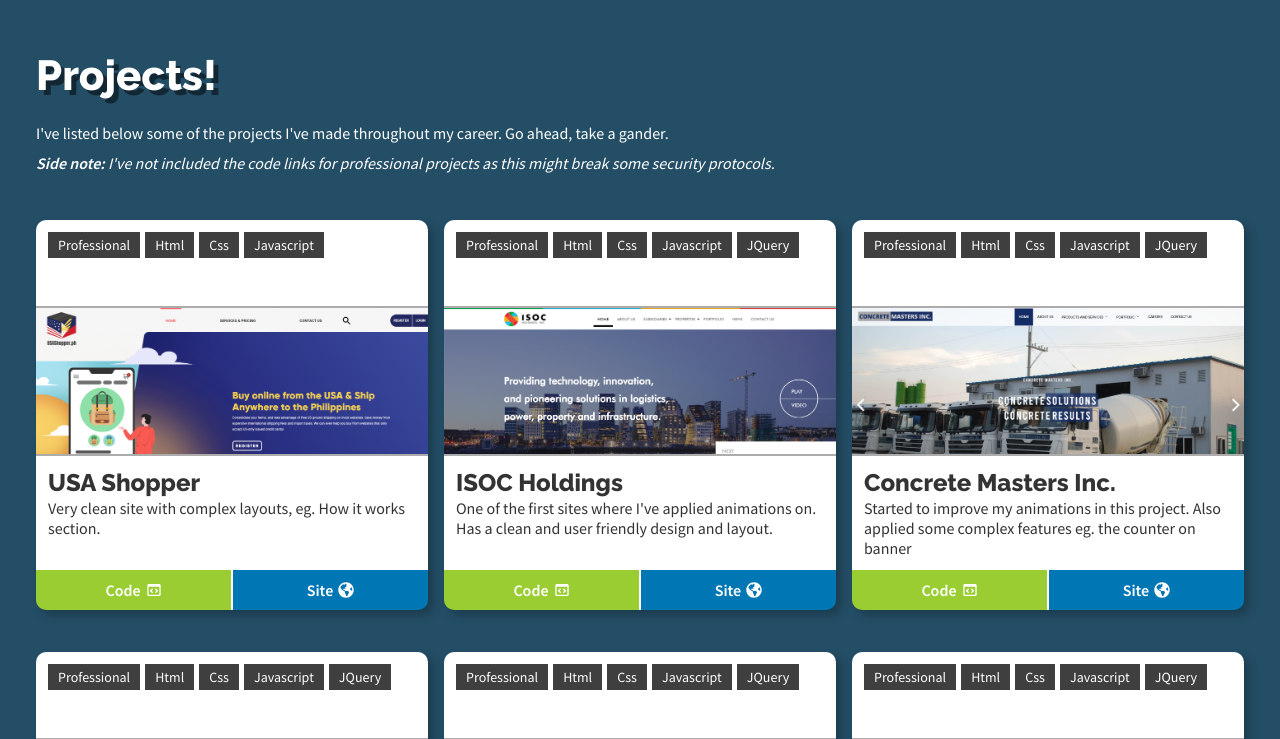
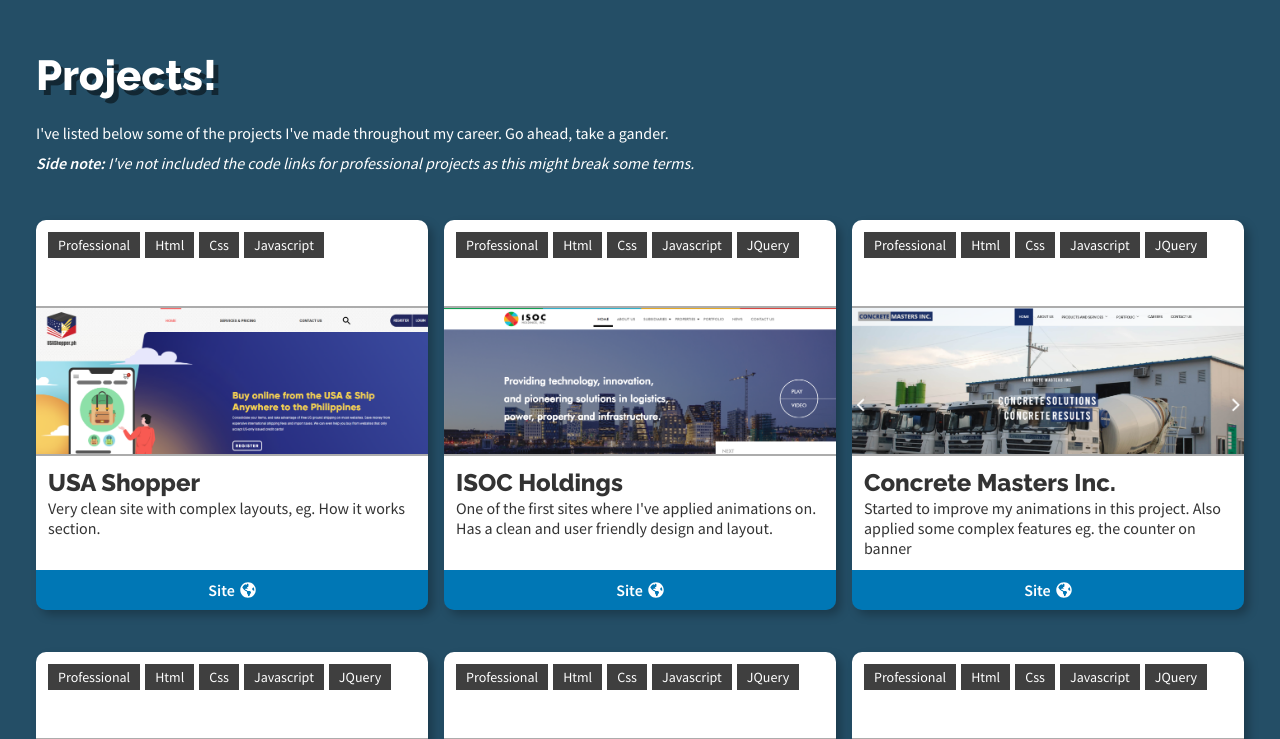
Before and after one commit to nathrmendoza/react-portfolio-static, a React (Create React App) app: page / in a window 1280 px wide. Shown: the part 2000-2739 px from the top of the page. Built offline with nearby package versions, Linux system fonts and the light colour scheme; grey boxes are pictures that could not be loaded; the HTML template or start-up script is replaced by a standard one.

Commit message:
update projects buttons and header behaviour

```diff
--- a/src/assets/main.css
+++ b/src/assets/main.css
@@ -139,9 +139,9 @@
   -webkit-box-align: center;
       -ms-flex-align: center;
           align-items: center;
-  -webkit-box-pack: justify;
-      -ms-flex-pack: justify;
-          justify-content: space-between;
+  -webkit-box-pack: end;
+      -ms-flex-pack: end;
+          justify-content: flex-end;
   -webkit-transition: all 200ms ease-in-out;
   transition: all 200ms ease-in-out;
 }
@@ -693,6 +693,11 @@
   transition: all 100ms ease-in-out;
 }
 
+.projects-list .single-project .inner .btns-wrapper a.width100 {
+  width: 100% !important;
+  border: none !important;
+}
+
 .projects-list .single-project .inner .btns-wrapper a svg {
   margin-left: 5px;
 }
--- a/src/assets/main.scss
+++ b/src/assets/main.scss
@@ -74,7 +74,7 @@
 //START
 //HEADER
 header{width: 100%; position: fixed; top: 0; left: 0; z-index: 99; background: rgba(0,0,0,0.10); box-shadow: 0 0 10px rgba(0,0,0,0.10); padding: 8px 24px;
-  display: flex; align-items: center; justify-content: space-between; transition: all 200ms ease-in-out;
+  display: flex; align-items: center; justify-content: flex-end; transition: all 200ms ease-in-out;
   &.changed{background: rgba(50,50,50,1); box-shadow: 0 0 10px rgba(0,0,0,0.75);}
   #socials-header{display: flex; align-items: center; justify-content: flex-start;
     a{display: block; background: white; border-radius: 50%; width: 42px; height: 42px; display: flex; align-items: center; justify-content: center; margin-left: 8px;
@@ -197,6 +197,7 @@
       .btns-wrapper {width: 100%; display: flex; position: absolute; bottom: 0; left: 0; border-bottom-right-radius: 10px;
         a{display: block; width: 50%; padding: 5px; text-align: center; text-decoration: none; display: flex; align-items: center; justify-content: center;
           transition: all 100ms ease-in-out;
+          &.width100{width: 100%!important; border: none!important;}
           svg{margin-left: 5px;}
           &:first-child {border-right: 1px solid white; background: yellowgreen; color: white;
             &:hover{background: #7fa82c;}
--- a/src/components/Header.js
+++ b/src/components/Header.js
@@ -12,13 +12,13 @@
 
     return (
         <header>
-            <nav className="nav-header">
-                {/* <Navbar tch={tch}/>
+            {/* <nav className="nav-header">
+                <Navbar tch={tch}/>
                 <span className="burg" onClick={burgClick}>
                     <i></i><i></i><i></i>
                 </span>
-                <span className="notif">Click here to see more!</span> */}
-            </nav>
+                <span className="notif">Click here to see more!</span>
+            </nav> */}
             <div id="nath-title" style={{color: getColor()}}>Nath Mendo.</div>
             <Socials itu="socials-header"/>
         </header>
--- a/src/components/Project-Components/ProjectsItem.js
+++ b/src/components/Project-Components/ProjectsItem.js
@@ -19,8 +19,9 @@
                     </div>
                 </div>
                 <div className="btns-wrapper">
-                    <a href={item.code_link} target="_blank" rel="noreferrer">Code<BiCodeBlock /></a>
-                    <a href={item.site_link} target="_blank" rel="noreferrer">Site<FaGlobeAmericas/></a>
+                    { item.code_link &&  <a href={item.code_link} target="_blank" rel="noreferrer" className={`${!item.site_link ? 'width100' : ''}`}>Code<BiCodeBlock /></a> }
+                    { item.site_link &&  <a href={item.site_link} target="_blank" rel="noreferrer" className={`${!item.code_link ? 'width100' : ''}`}>Site<FaGlobeAmericas/></a> }
+
                 </div>
             </div>
         </div>
--- a/src/routes/Main.js
+++ b/src/routes/Main.js
@@ -1,19 +1,17 @@
 import {Parallax} from 'react-parallax'
+// import {ScrollToLink} from '../components/ScrollToLink'
 import {skillsStatic, projectsStatic} from '../Stuff'
 import {useEffect} from 'react'
 
 //components
 import Background from '../components/Background'
 import Skills from '../components/Skills'
-import {ScrollToLink} from '../components/ScrollToLink'
 import ProjectsList from '../components/Project-Components/ProjectsList'
 
 const Main = ({tch}) => {
 
     useEffect(()=>{
-        if(window.innerWidth <= 500) {
-            window.addEventListener('scroll', scrollFunc);
-        }
+        window.addEventListener('scroll', scrollFunc);
     });
 
     var scrollFunc = e => {
@@ -90,7 +88,7 @@
 
                 <div className="projects-wrapper" style={pageColor()}>
                     <h1>Projects!</h1>
-                    <p>I've listed below some of the projects I've made throughout my career. Go ahead, take a gander. <br/> <em><b>Side note:</b> I've not included the code links for professional projects as this might break some security protocols.</em></p>
+                    <p>I've listed below some of the projects I've made throughout my career. Go ahead, take a gander. <br/> <em><b>Side note:</b> I've not included the code links for professional projects as this might break some terms.</em></p>
 
                     <ProjectsList projects={projectsData}/>
                 </div>
--- a/src/routes/Projects.js
+++ b/src/routes/Projects.js
@@ -132,7 +132,7 @@
                 <section className="projects-wrapper" style={pageColor()}>
                     <h1>Projects!</h1>
                     <p>I've listed below some of the projects I've made throughout my career. Go ahead, take a gander. <br>
-                        <em>Side note: I've not included the code links for professional projects as this might break some security protocols.</em></br></p>
+                        <em>Side note: I've not included the code links for professional projects as this might break some terms.</em></br></p>
 
                     <FilterList tags={tagsData} doFilter={filterProjects}/>
 
```
Also changed, not shown: 1 other file (tests, documents, lock files or other folders).
